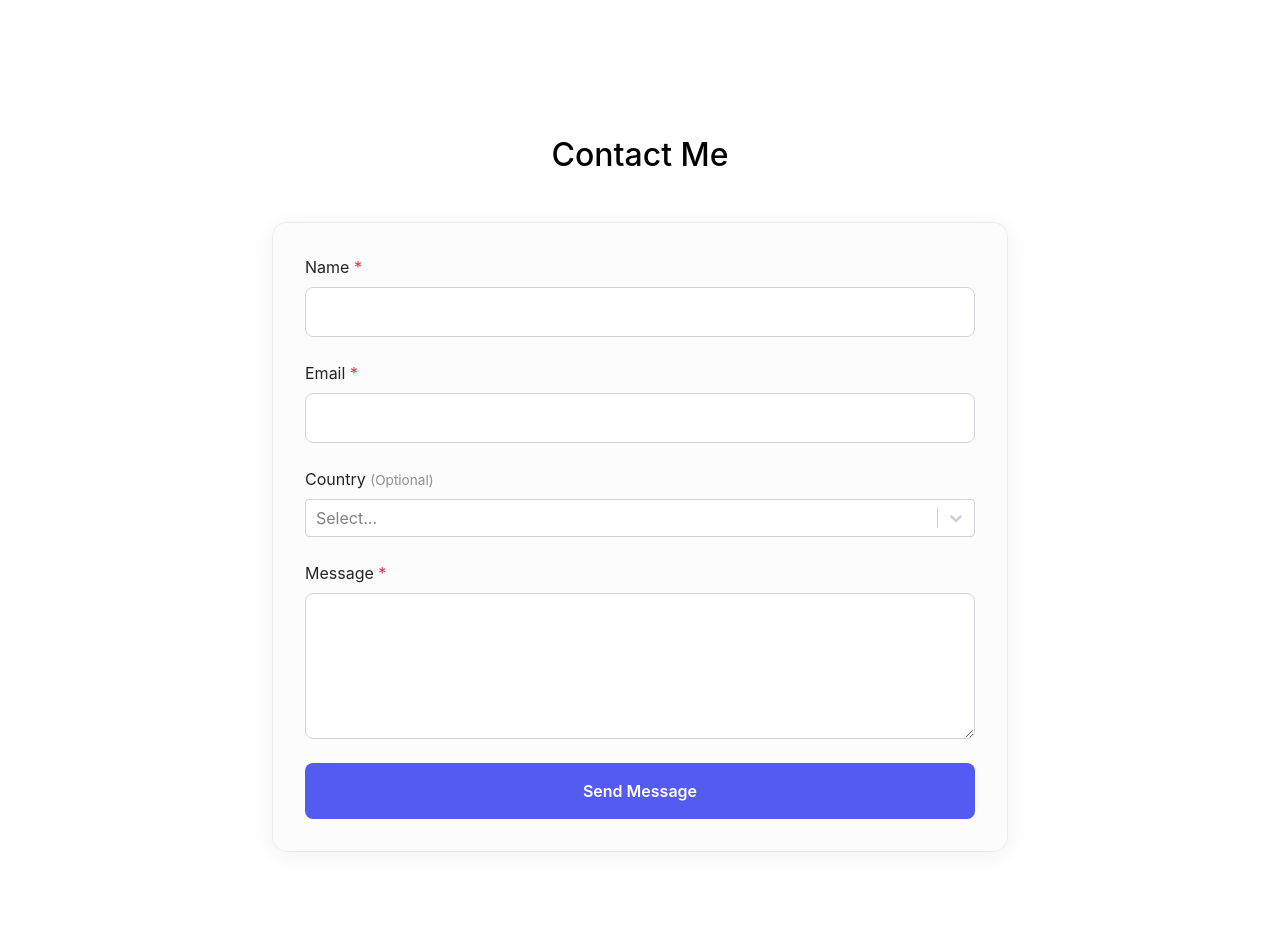
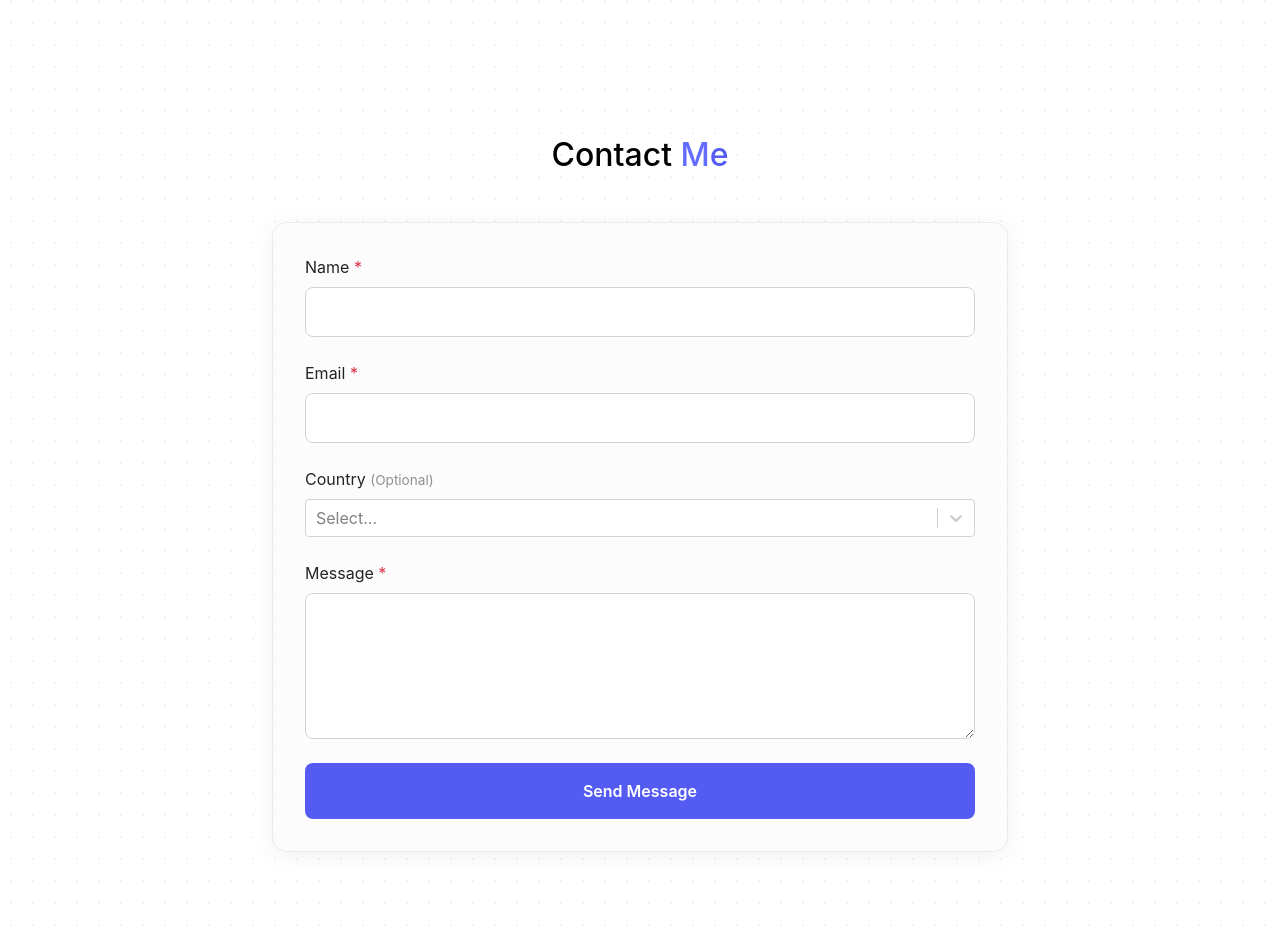
Before and after one commit to steadydev7/developer-portfolio, a React (Vite) app: page / in a window 1280 px wide. Shown: the part 6500-7432 px from the top of the page. Built offline with nearby package versions, Linux system fonts and the light colour scheme; no server answers; the database is empty.

Commit message:
feat: add GradientText component and enhance contact section with gradient effect

```diff
--- a/src/components/Contact/Contact.jsx
+++ b/src/components/Contact/Contact.jsx
@@ -10,6 +10,7 @@ import { Logger, LogLevel } from '../../utils/logger';
 import { FontAwesomeIcon } from '@fortawesome/react-fontawesome';
 import { faFaceSmile, faFaceFrown } from '@fortawesome/free-regular-svg-icons';
 import { faSpinner } from '@fortawesome/free-solid-svg-icons';
+import GradientText from '../GradientText/GradientText';
 import './Contact.scss';
 
 const Contact = () => {
@@ -347,7 +348,7 @@ const Contact = () => {
     <section id="contact" className="contact-section" ref={sectionRef}>
       <Container>
         <h2 className="section-title text-center mb-5" data-aos="fade-up">
-          Contact Me
+          Contact <GradientText text="Me" />
         </h2>
 
         <Row className="justify-content-center">
--- /dev/null
+++ b/src/components/GradientText/GradientText.jsx
@@ -0,0 +1,27 @@
+import PropTypes from 'prop-types';
+
+const COLORS = ['#646cff', '#535bf2', '#8ab4ff', '#a8b1ff'];
+
+// Renders `text` with each letter cycling through the brand color palette —
+// a cheap way to draw the eye to one key word in a heading without needing
+// a whole new design element.
+const GradientText = ({ text }) => (
+  <span className="gradient-text">
+    {text.split('').map((char, index) => (
+      <span
+        key={index}
+        style={
+          char === ' ' ? undefined : { color: COLORS[index % COLORS.length] }
+        }
+      >
+        {char}
+      </span>
+    ))}
+  </span>
+);
+
+GradientText.propTypes = {
+  text: PropTypes.string.isRequired,
+};
+
+export default GradientText;
--- a/src/components/Home/RotatableShape.jsx
+++ b/src/components/Home/RotatableShape.jsx
@@ -157,9 +157,9 @@ const RotatableShape = () => {
   }, []);
 
   return (
-    <div className="rotatable-shape" ref={wrapperRef} data-visible={isVisible}>
+    <div className="rotatable-shape" ref={wrapperRef}>
       <Canvas
-        frameloop="always"
+        frameloop={isVisible ? 'always' : 'demand'}
         camera={{ position: [0, 0, 4.6], fov: 40 }}
         dpr={[1, 1.5]}
         gl={{ antialias: true, alpha: true }}
--- a/src/styles/main.scss
+++ b/src/styles/main.scss
@@ -78,11 +78,27 @@ body {
   -webkit-font-smoothing: antialiased;
   -moz-osx-font-smoothing: grayscale;
   transition: background-color 0.3s ease;
+  // A fine dot-grid texture under everything — subtle depth on the flat
+  // theme background without competing with the particle network already
+  // rendered on top of it. Each dot is a 1px circle repeated on a 22px
+  // grid; the opacity is deliberately low enough that it reads as texture,
+  // not a pattern you consciously notice.
+  background-image: radial-gradient(
+    circle,
+    rgba(0, 0, 0, 0.05) 1px,
+    transparent 1px
+  );
+  background-size: 22px 22px;
 
   &.dark-theme {
     background-color: var(--dark);
     color: var(--light);
     --primary-text: #9398ff;
+    background-image: radial-gradient(
+      circle,
+      rgba(255, 255, 255, 0.06) 1px,
+      transparent 1px
+    );
   }
 
   &.light-theme {
```
